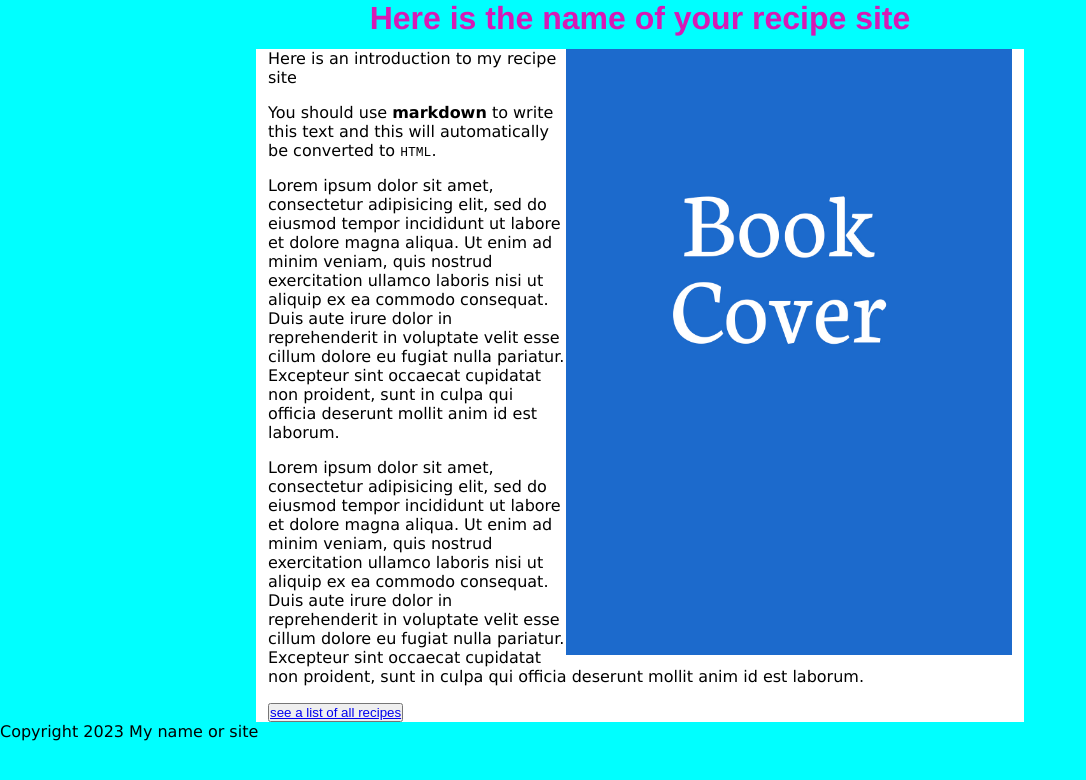
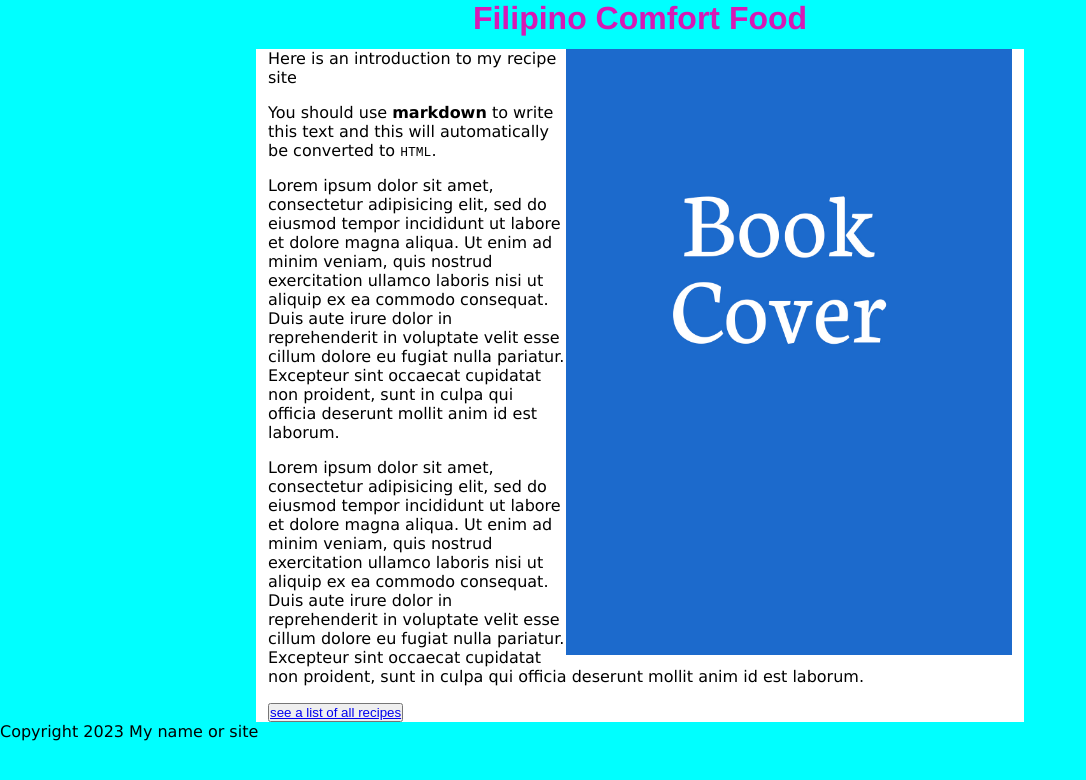
Before and after one commit to Loohwis/Recipe1, a Jekyll site: the page built from home/index.md, in a window 1280 px wide. Shown: the top 780 px of the page, without its empty margins (0-1086 px from the left). Built offline with Jekyll 4.4.1, drawn with Linux system fonts in a browser that asks for light colours.

Commit message:
Update index.md

```diff
--- a/home/index.md
+++ b/home/index.md
@@ -1,6 +1,6 @@
 ---
 layout: recipeshome
-title: Here is the name of your recipe site
+title: Filipino Comfort Food
 permalink: "/"
 coverimage: ../uploads/bookcover.jpg
 published: true
```
